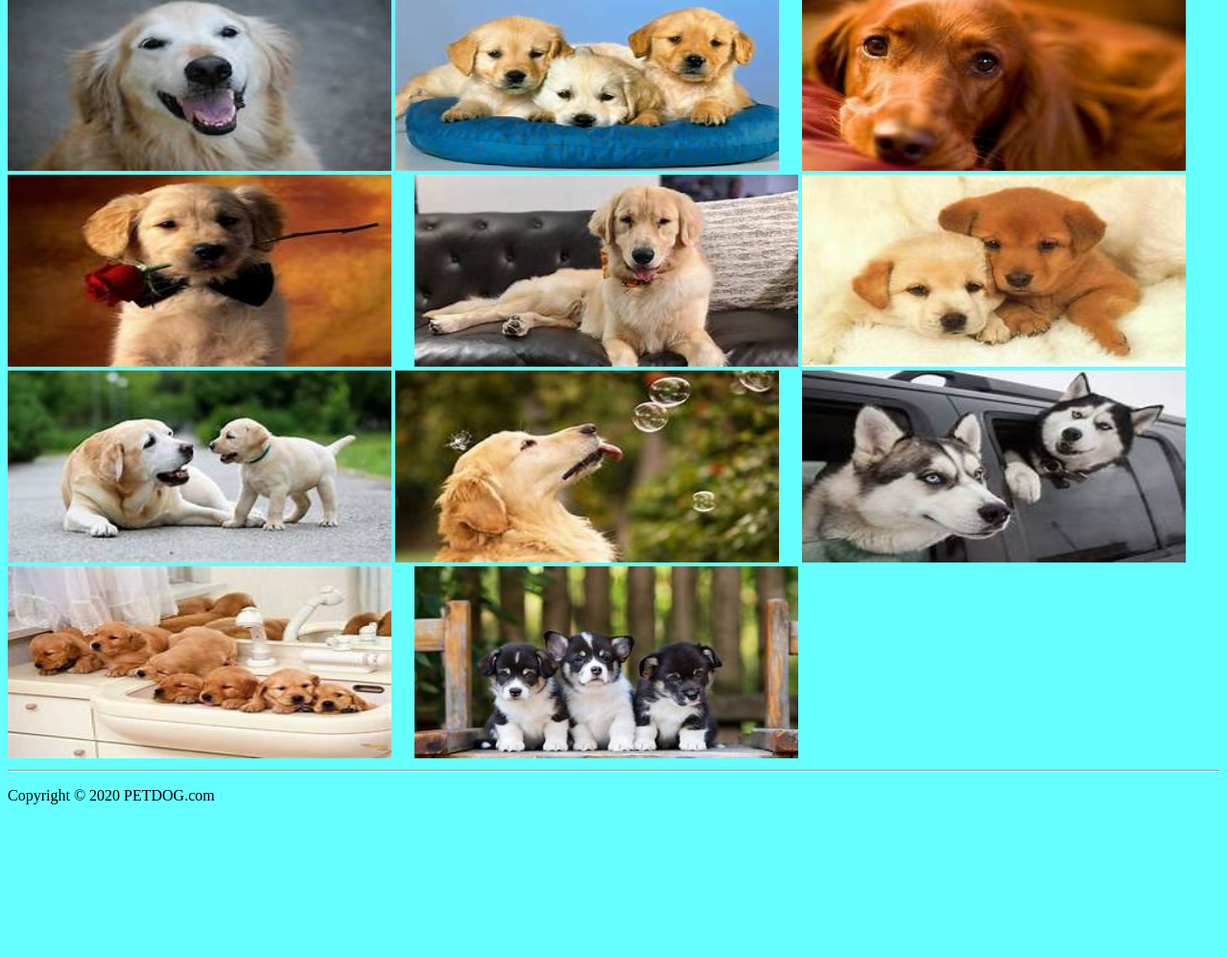
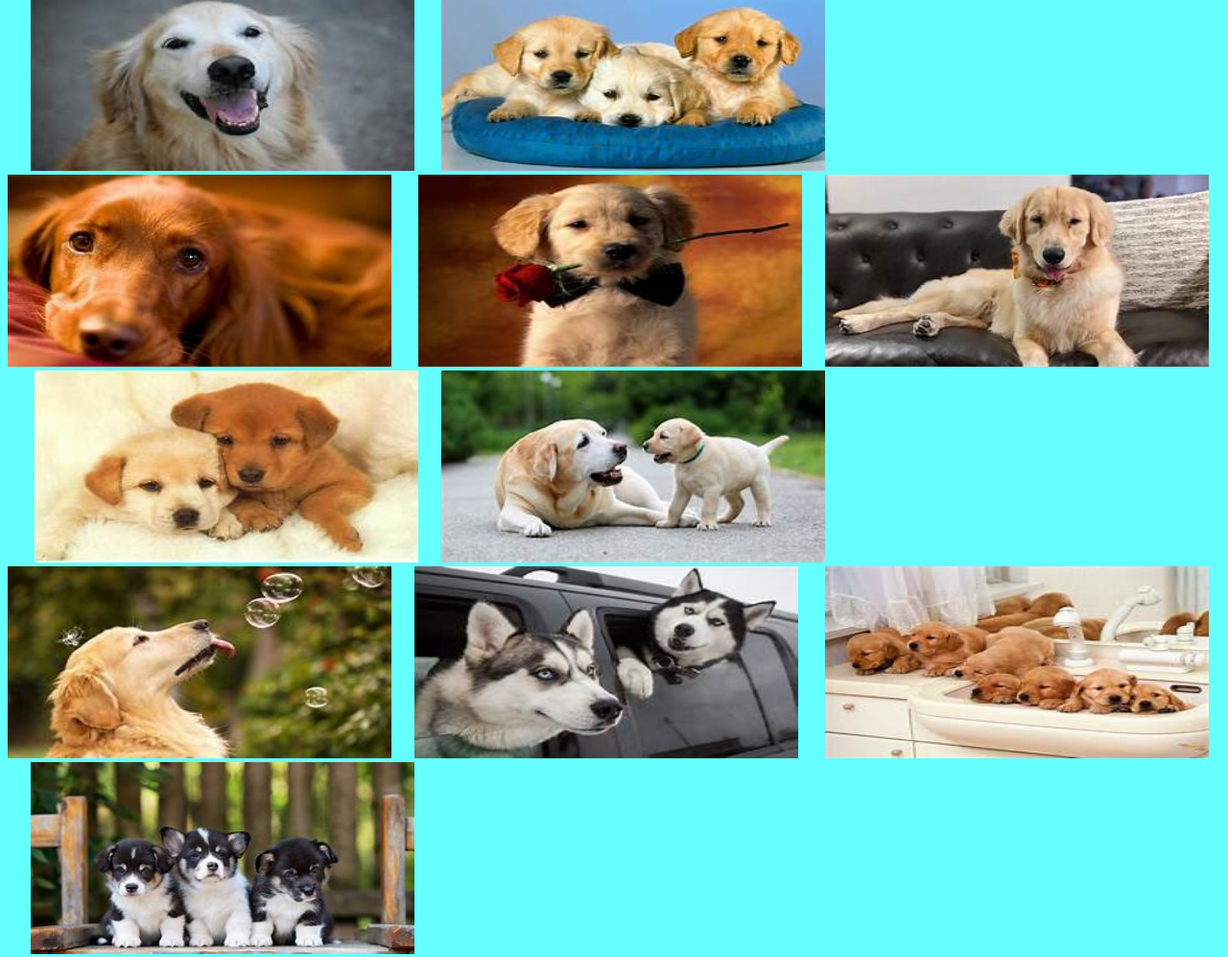
Before and after one commit to tejaswini324/petdogsfarm, a plain HTML site: page IMAGES.html in a window 1280 px wide. Shown: the part 593-1590 px from the top of the page at 96% size. Before the commit the page ends 1447 px from the top, so only its background shows below. Drawn offline with Linux system fonts and the light colour scheme.

Commit message:
Add files via upload

```diff
--- a/IMAGES.html
+++ b/IMAGES.html
@@ -29,13 +29,13 @@
   </CENTER>
   <h1><i>IMAGES OF PET DOGS</i></h1>
 
- <img src="IMGDOG1.jpg" alt="DOG" height="200px"width="400px">&nbsp&nbsp&nbsp&nbsp&nbsp&nbsp<img src="IMGDOG2.jpg" alt="DOG"height="200px"width="400px">
- <img src="IMGDOG3.jpg" alt="DOG" height="200px"width="400px">&nbsp&nbsp&nbsp&nbsp&nbsp&nbsp<img src="IMGDOG4.jpg" alt="DOG"height="200px"width="400px">
- <img src="IMGDOG5.jpg" alt="DOG" height="200px"width="400px">&nbsp&nbsp&nbsp&nbsp&nbsp&nbsp<img src="IMGDOG6.jpg" alt="DOG"height="200px"width="400px">
- <img src="IMGDOG7.jpg" alt="DOG" height="200px"width="400px">&nbsp&nbsp&nbsp&nbsp&nbsp&nbsp<img src="IMGDOG8.jpg" alt="DOG"height="200px"width="400px">
- <img src="IMGDOG9.jpg" alt="DOG" height="200px"width="400px">&nbsp&nbsp&nbsp&nbsp&nbsp&nbsp<img src="IMGDOG10.jpg" alt="DOG"height="200px"width="400px">
- <img src="IMGDOG11.jpg" alt="DOG" height="200px"width="400px">&nbsp&nbsp&nbsp&nbsp&nbsp&nbsp<img src="IMGDOG12.jpg" alt="DOG"height="200px"width="400px">
- <img src="IMGDOG13.jpg" alt="DOG" height="200px"width="400px">&nbsp&nbsp&nbsp&nbsp&nbsp&nbsp<img src="IMGDOG14.jpg" alt="DOG"height="200px"width="400px">
+ <img src="IMGDOG1.jpg" alt="DOG" height="200px"width="400px">&nbsp&nbsp&nbsp&nbsp&nbsp&nbsp<img src="IMGDOG2.jpg" alt="DOG"height="200px"width="400px">&nbsp&nbsp&nbsp&nbsp&nbsp&nbsp
+ <img src="IMGDOG3.jpg" alt="DOG" height="200px"width="400px">&nbsp&nbsp&nbsp&nbsp&nbsp&nbsp<img src="IMGDOG4.jpg" alt="DOG"height="200px"width="400px">&nbsp&nbsp&nbsp&nbsp&nbsp&nbsp
+ <img src="IMGDOG5.jpg" alt="DOG" height="200px"width="400px">&nbsp&nbsp&nbsp&nbsp&nbsp&nbsp<img src="IMGDOG6.jpg" alt="DOG"height="200px"width="400px">&nbsp&nbsp&nbsp&nbsp&nbsp&nbsp
+ <img src="IMGDOG7.jpg" alt="DOG" height="200px"width="400px">&nbsp&nbsp&nbsp&nbsp&nbsp&nbsp<img src="IMGDOG8.jpg" alt="DOG"height="200px"width="400px">&nbsp&nbsp&nbsp&nbsp&nbsp&nbsp
+ <img src="IMGDOG9.jpg" alt="DOG" height="200px"width="400px">&nbsp&nbsp&nbsp&nbsp&nbsp&nbsp<img src="IMGDOG10.jpg" alt="DOG"height="200px"width="400px">&nbsp&nbsp&nbsp&nbsp&nbsp&nbsp
+ <img src="IMGDOG11.jpg" alt="DOG" height="200px"width="400px">&nbsp&nbsp&nbsp&nbsp&nbsp&nbsp<img src="IMGDOG12.jpg" alt="DOG"height="200px"width="400px">&nbsp&nbsp&nbsp&nbsp&nbsp&nbsp
+ <img src="IMGDOG13.jpg" alt="DOG" height="200px"width="400px">&nbsp&nbsp&nbsp&nbsp&nbsp&nbsp<img src="IMGDOG14.jpg" alt="DOG"height="200px"width="400px">&nbsp&nbsp&nbsp&nbsp&nbsp&nbsp
 <hr>
 <foooter>
 <div class="footer">
```
